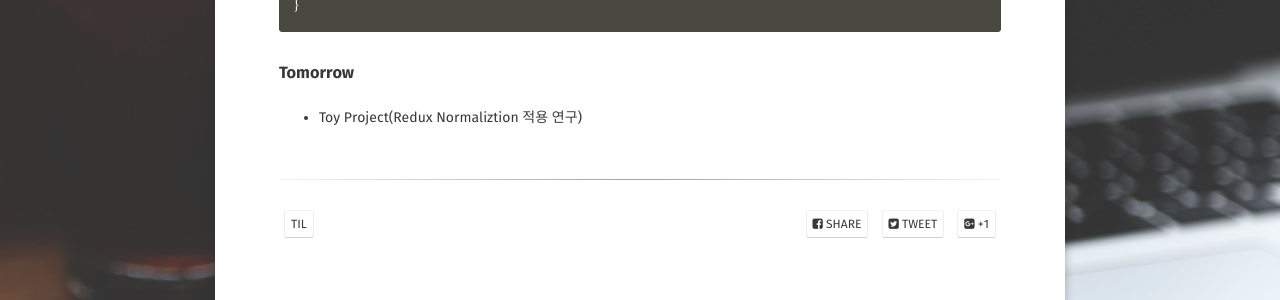
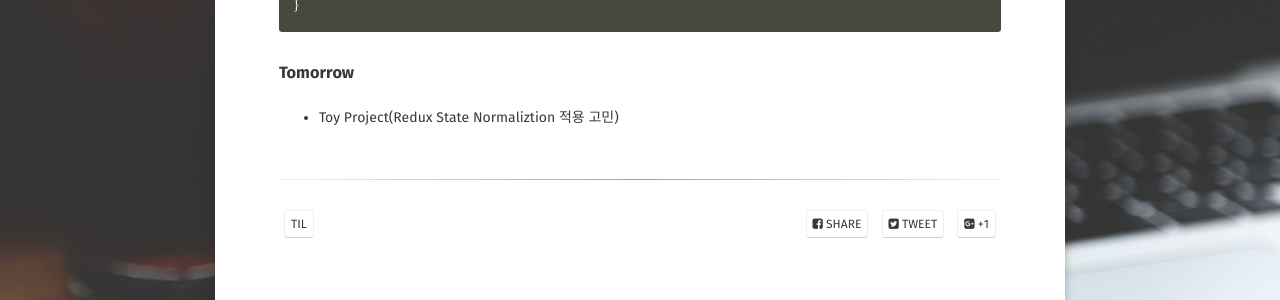
Before and after one commit to BKJang/DEVLOG, a Jekyll site: the page built from _posts/TIL/2018-12-17-TIL181217.md, in a window 1280 px wide and 900 px high, scrolled down 5131 px. Shown: the part 514-814 px from the top of the window. Built offline with Jekyll 4.4.1, drawn with Linux system fonts in a browser that asks for light colours; some web fonts are replaced; comment, search, counter and statistics services are not loaded.

Commit message:
Update 2018-12-17-TIL181217.md(181222~181223_TIL)

```diff
--- a/_posts/TIL/2018-12-17-TIL181217.md
+++ b/_posts/TIL/2018-12-17-TIL181217.md
@@ -175,4 +175,4 @@ render() {
 
 ### Tomorrow
 
-- Toy Project(Redux Normaliztion 적용 연구)
+- Toy Project(Redux State Normaliztion 적용 고민)
```
